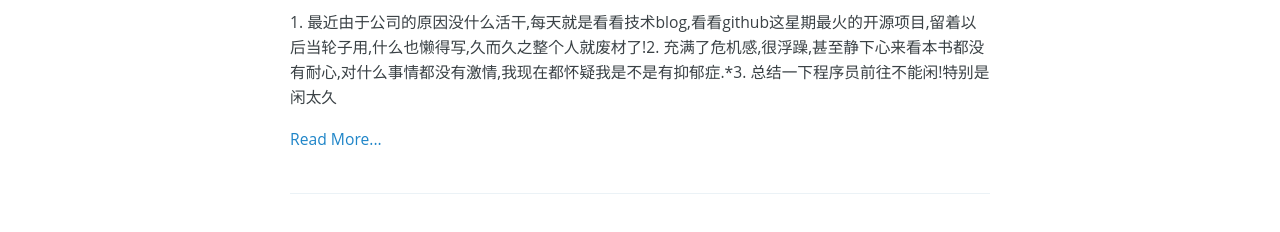
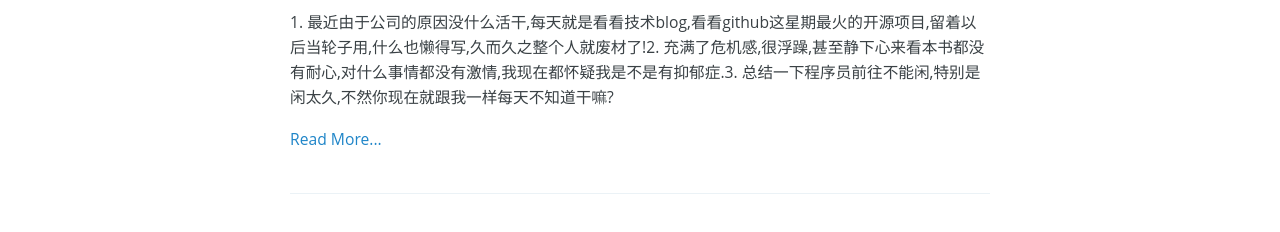
Before and after one commit to wqandroid/wqandroid.github.io, a plain HTML site: page index.html in a window 1280 px wide. Shown: the part 563-795 px from the top of the page. Drawn offline with nearby package versions, Linux system fonts and the light colour scheme.

Commit message:
Site updated: 2016-09-05 13:14:44

```diff
--- a/index.html
+++ b/index.html
@@ -55,7 +55,7 @@
     <section class="post-excerpt">
       <p>
 
-        1. 最近由于公司的原因没什么活干,每天就是看看技术blog,看看github这星期最火的开源项目,留着以后当轮子用,什么也懒得写,久而久之整个人就废材了!2. 充满了危机感,很浮躁,甚至静下心来看本书都没有耐心,对什么事情都没有激情,我现在都怀疑我是不是有抑郁症.*3. 总结一下程序员前往不能闲!特别是闲太久
+        1. 最近由于公司的原因没什么活干,每天就是看看技术blog,看看github这星期最火的开源项目,留着以后当轮子用,什么也懒得写,久而久之整个人就废材了!2. 充满了危机感,很浮躁,甚至静下心来看本书都没有耐心,对什么事情都没有激情,我现在都怀疑我是不是有抑郁症.3. 总结一下程序员前往不能闲,特别是闲太久,不然你现在就跟我一样每天不知道干嘛?
 
 
       </p>
```
Also changed, not shown: 2016/09/01/Title/index.html (+1 -1 lines), archives/2016/09/index.html (+1 -1 lines), archives/2016/index.html (+1 -1 lines), archives/index.html (+1 -1 lines).
